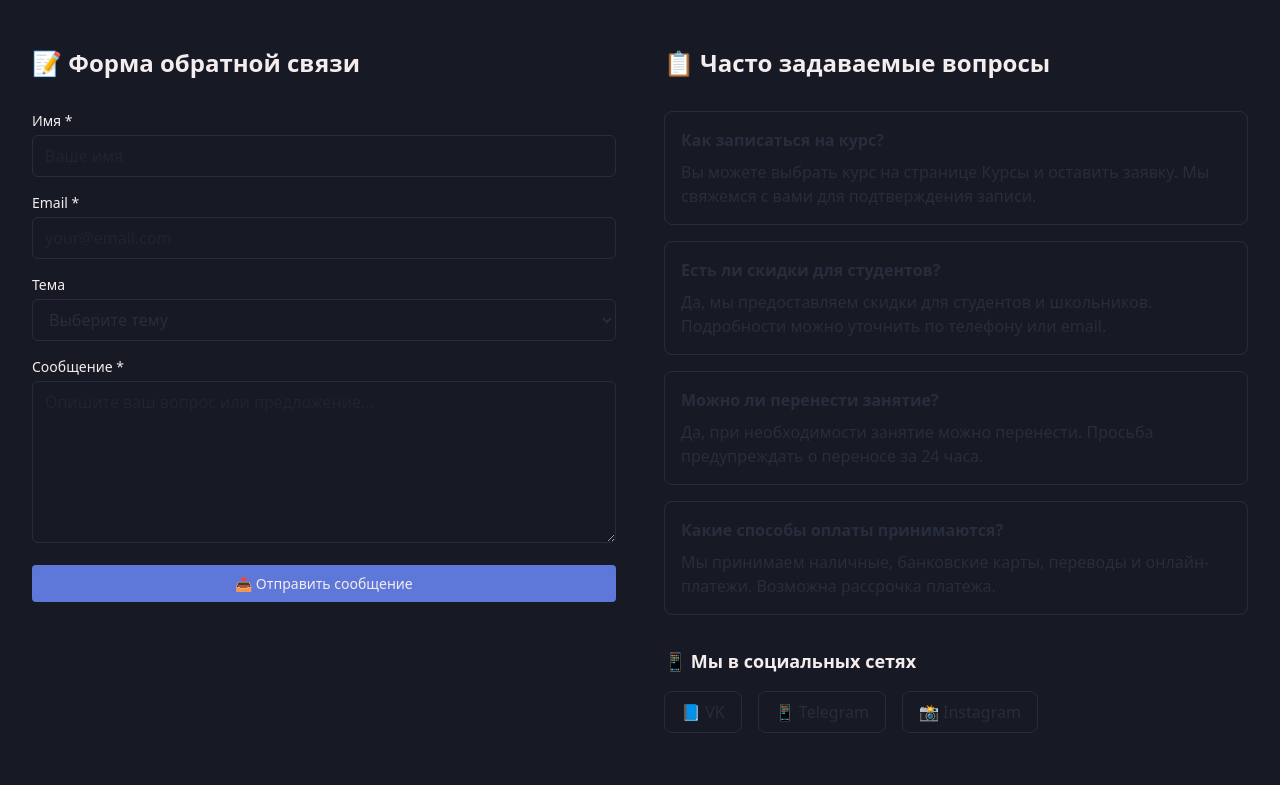
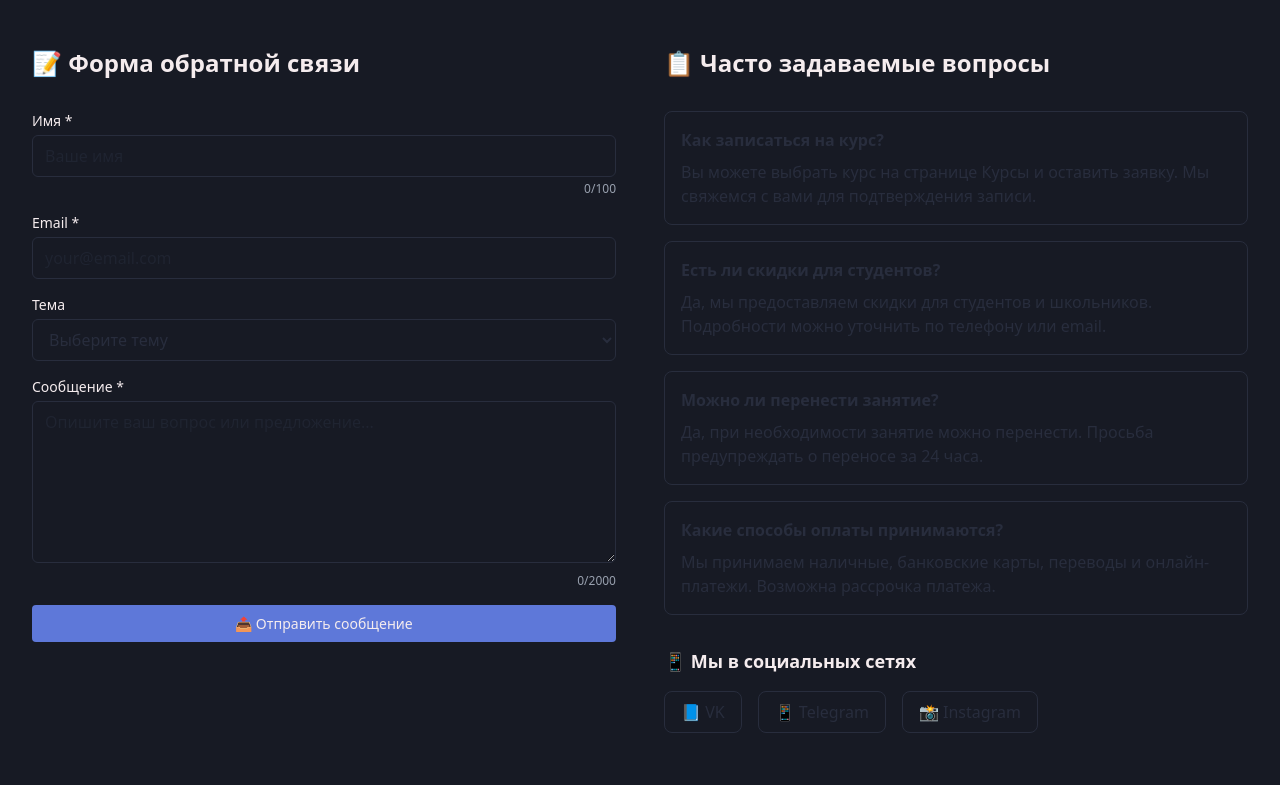
Before and after one commit to prot-alx/video_courses_hub, a Next.js app: page /contacts in a window 1280 px wide. Shown: the part 504-1289 px from the top of the page. Built offline with nearby package versions, Linux system fonts and the light colour scheme; no server answers.

Commit message:
contact form validations

```diff
--- a/src/components/contacts/ContactForm.tsx
+++ b/src/components/contacts/ContactForm.tsx
@@ -1,8 +1,18 @@
 import { useContactForm } from "@/lib/hooks/useContactForm";
 
 export default function ContactForm() {
-  const { formData, isSubmitting, handleSubmit, handleChange } =
-    useContactForm();
+  const {
+    formData,
+    isSubmitting,
+    validationErrors,
+    handleSubmit,
+    handleChange,
+  } = useContactForm();
+
+  const limits = {
+    name: 100,
+    message: 2000,
+  };
 
   return (
     <section>
@@ -35,7 +45,22 @@ export default function ContactForm() {
               color: "var(--color-primary-400)",
             }}
             placeholder="Ваше имя"
+            maxLength={limits.name}
           />
+          <div className="flex justify-between text-xs mt-1">
+            {validationErrors.name && (
+              <span className="text-red-500">{validationErrors.name}</span>
+            )}
+            <span
+              className={`ml-auto ${
+                formData.name.length > limits.name * 0.9
+                  ? "text-orange-500"
+                  : "text-gray-400"
+              }`}
+            >
+              {formData.name.length}/{limits.name}
+            </span>
+          </div>
         </div>
 
         <div>
@@ -61,6 +86,11 @@ export default function ContactForm() {
             }}
             placeholder="your@email.com"
           />
+          {validationErrors.email && (
+            <div className="text-red-500 text-xs mt-1">
+              {validationErrors.email}
+            </div>
+          )}
         </div>
 
         <div>
@@ -91,6 +121,11 @@ export default function ContactForm() {
             <option value="partnership">Сотрудничество</option>
             <option value="other">Другое</option>
           </select>
+          {validationErrors.subject && (
+            <div className="text-red-500 text-xs mt-1">
+              {validationErrors.subject}
+            </div>
+          )}
         </div>
 
         <div>
@@ -115,7 +150,22 @@ export default function ContactForm() {
               color: "var(--color-primary-400)",
             }}
             placeholder="Опишите ваш вопрос или предложение..."
+            maxLength={limits.message}
           />
+          <div className="flex justify-between text-xs mt-1">
+            {validationErrors.message && (
+              <span className="text-red-500">{validationErrors.message}</span>
+            )}
+            <span
+              className={`ml-auto ${
+                formData.message.length > limits.message * 0.9
+                  ? "text-orange-500"
+                  : "text-gray-400"
+              }`}
+            >
+              {formData.message.length}/{limits.message}
+            </span>
+          </div>
         </div>
 
         <button
```
